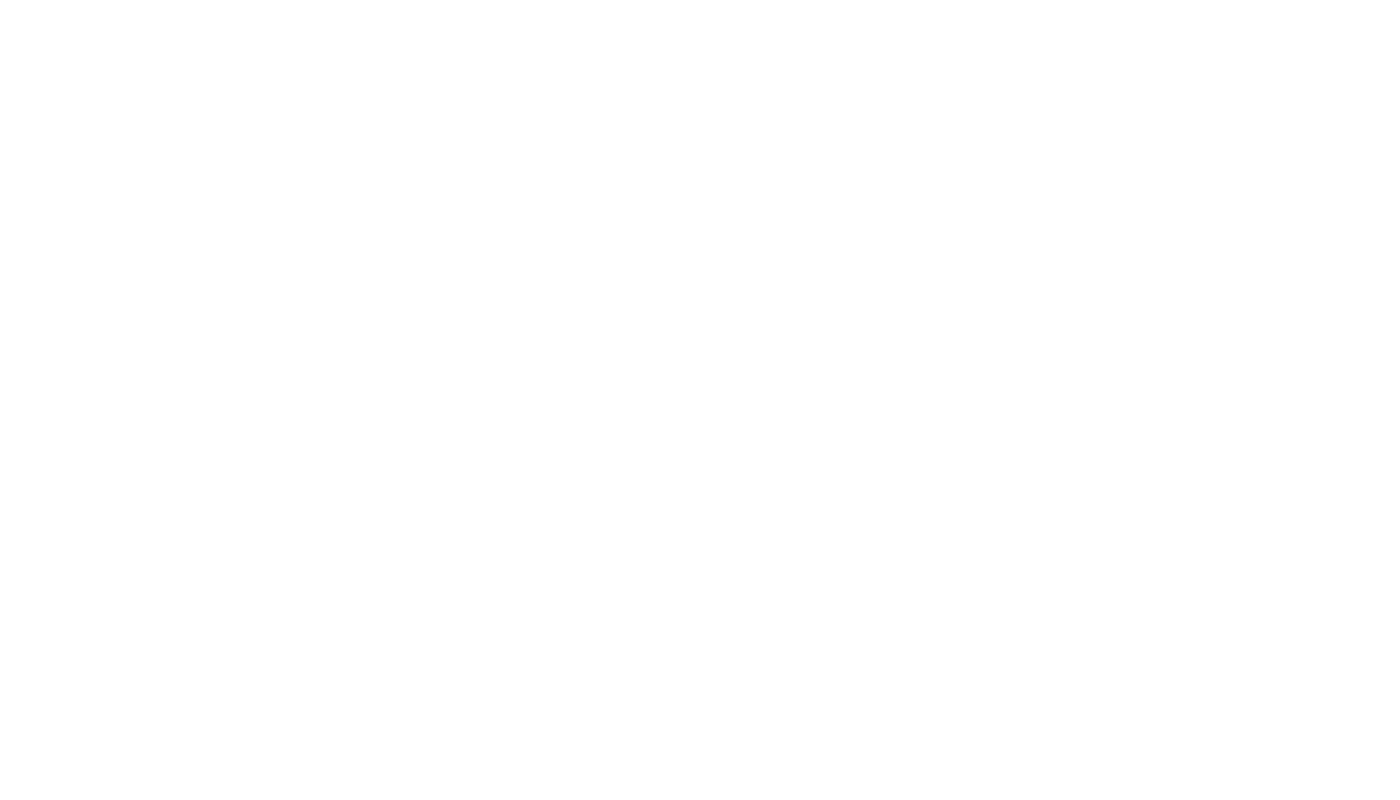
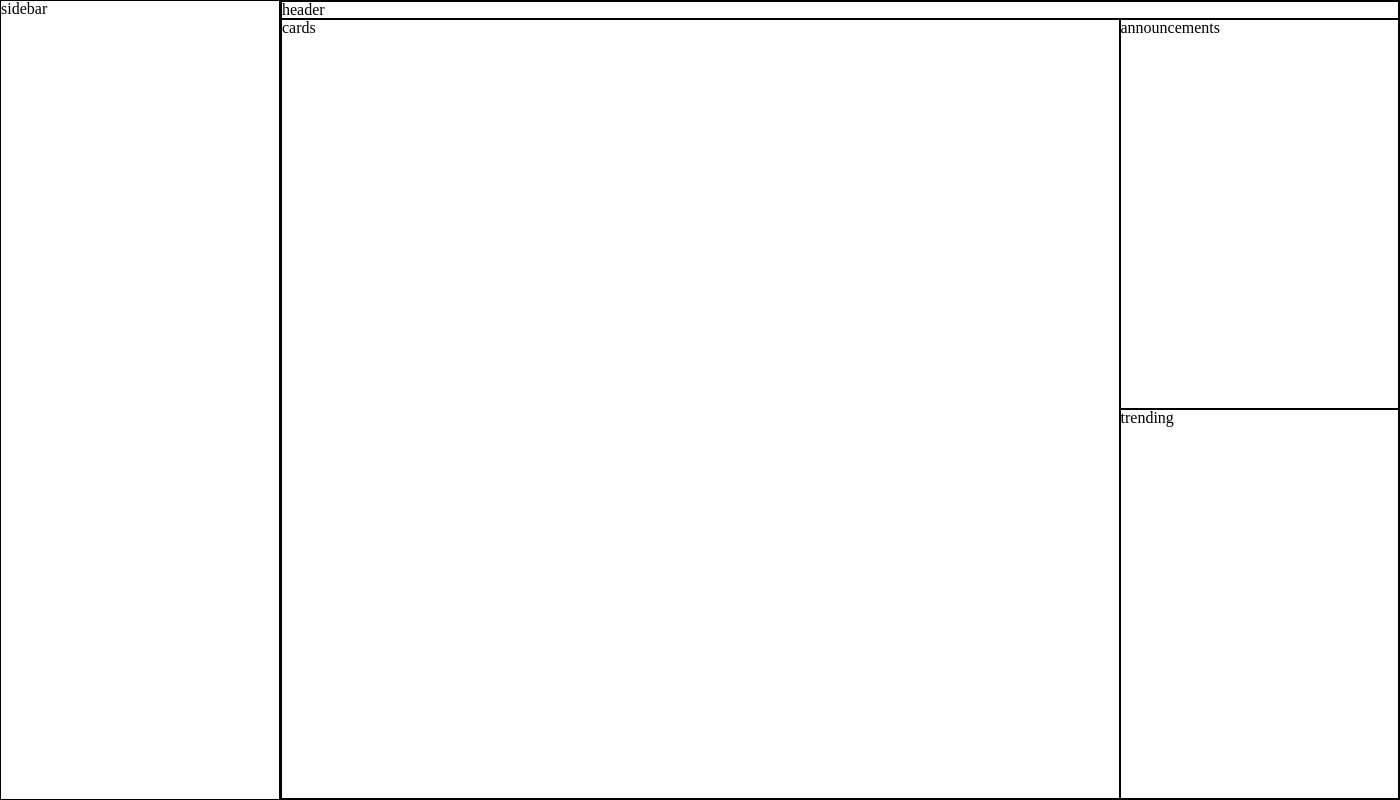
Before and after one commit to Baboon69/admin-dashboard, a plain HTML site: page index.html in a window 1280 px wide. Shown: the whole page, 1400 px wide, since content can reach past the window. Drawn offline with Linux system fonts and the light colour scheme.

Commit message:
initial layout

```diff
--- a/index.html
+++ b/index.html
@@ -8,6 +8,16 @@
     <link rel="stylesheet" href="style.css">
 </head>
 <body>
-
+    <div class="container">
+        <sidebar class="sidebar">
+            sidebar
+        </sidebar>
+        <main class="main">
+            <header class="header">header</header>
+            <section class="cards">cards</section>
+            <section class="announcements">announcements</section>
+            <section class="trending">trending</section>
+        </main>
+    </div>
 </body>
 </html>
--- a/style.css
+++ b/style.css
@@ -0,0 +1,81 @@
+/* http://meyerweb.com/eric/tools/css/reset/
+   v2.0 | 20110126
+   License: none (public domain)
+*/
+
+html, body, div, span, applet, object, iframe,
+h1, h2, h3, h4, h5, h6, p, blockquote, pre,
+a, abbr, acronym, address, big, cite, code,
+del, dfn, em, img, ins, kbd, q, s, samp,
+small, strike, strong, sub, sup, tt, var,
+b, u, i, center,
+dl, dt, dd, ol, ul, li,
+fieldset, form, label, legend,
+table, caption, tbody, tfoot, thead, tr, th, td,
+article, aside, canvas, details, embed,
+figure, figcaption, footer, header, hgroup,
+menu, nav, output, ruby, section, summary,
+time, mark, audio, video {
+	margin: 0;
+	padding: 0;
+	border: 0;
+	font-size: 100%;
+	font: inherit;
+	vertical-align: baseline;
+}
+/* HTML5 display-role reset for older browsers */
+article, aside, details, figcaption, figure,
+footer, header, hgroup, menu, nav, section {
+	display: block;
+}
+body {
+	line-height: 1;
+}
+ol, ul {
+	list-style: none;
+}
+blockquote, q {
+	quotes: none;
+}
+blockquote:before, blockquote:after,
+q:before, q:after {
+	content: '';
+	content: none;
+}
+table {
+	border-collapse: collapse;
+	border-spacing: 0;
+}
+a:not([class]) {
+    text-decoration-skip-ink: auto;
+}
+*, *::after, *::before{
+    box-sizing: border-box;
+}
+
+/* Reset ends */
+.container{
+    width: 1400px;
+    height: 100vh;
+    margin: 0 auto;
+    display: grid;
+    grid-template-columns: 1fr 4fr;
+}
+.main{
+    display: grid;
+    grid-template-columns: 3fr 1fr;
+    grid-template-rows: auto 1fr;
+    grid-auto-rows: 1fr;
+}
+.header{
+    grid-column: 1/3;
+}
+.cards{
+    grid-row: 2/4;
+}
+.container>*{
+    border: 1px solid black;
+}
+.main>*{
+    border: 1px solid black;
+}
```
